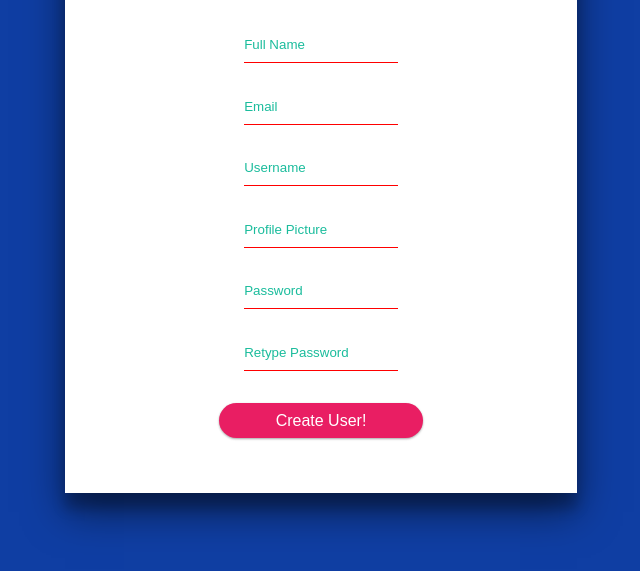
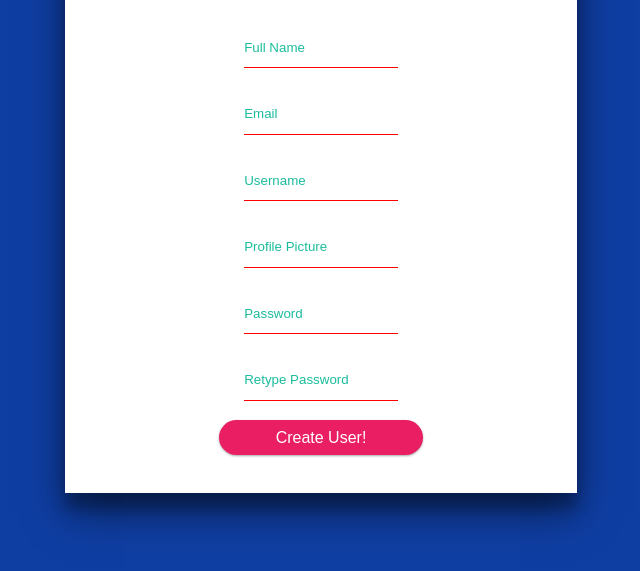
Before and after one commit to fabianbaechli/web_chat, a website: page frontend/createUser/index.html in a window 1280 px wide. Shown: the part 131-702 px from the top of the page, without its empty margins (319-959 px from the left). Drawn offline with Linux system fonts and the light colour scheme.

Commit message:
bugfix with css

```diff
--- a/frontend/chat_page/style.css
+++ b/frontend/chat_page/style.css
@@ -92,7 +92,7 @@ td, th {
 
 #popupBoxContent {
     width: 40%;
-    height: 40%;
+    height: 44%;
     margin: 50px auto;
     background-color: #FFF;
     padding: 15px;
@@ -120,6 +120,7 @@ input {
     margin-left: 35%;
     margin-top: 5%;
     width: 30%;
+    height: 20px;
     display: block;
     border: none;
     padding: 10px 0;
@@ -145,6 +146,8 @@ input:focus, input:valid {
 
 input:focus::-webkit-input-placeholder, input:valid::-webkit-input-placeholder {
     font-size: 11px;
-    -webkit-transform: translateY(-20px);
-    transform: translateY(-20px);
+    color: #1abc9c;
+    -webkit-transform: translateY(-15px);
+    transform: translateY(-15px);
+    visibility: visible !important;
 }
--- a/frontend/createUser/style.css
+++ b/frontend/createUser/style.css
@@ -4,9 +4,6 @@ body {
     height: 100%;
 }
 
-.button {
-    outline: none;
-}
 #createUserArea {
     background-color: white;
     position: absolute;
@@ -26,6 +23,7 @@ body {
 
 .button {
     background-color: #E91E63;
+    outline: none;
     border: none;
     color: white;
     width: 40%;
@@ -34,7 +32,7 @@ body {
     text-decoration: none;
     display: inline-block;
     font-size: 100%;
-    top: 84%;
+    top: 87%;
     left: 30%;
     position: absolute;
     border-radius: 23px;
@@ -66,6 +64,7 @@ input {
     border: none;
     padding: 10px 0;
     border-bottom: solid 1px #1abc9c;
+    height: 20px;
     background-size: 100% 100%;
     background-repeat: no-repeat;
     color: #0e6252;
@@ -88,6 +87,6 @@ input::-webkit-input-placeholder {
 input:focus::-webkit-input-placeholder, input:valid::-webkit-input-placeholder {
     color: #1abc9c;
     font-size: 11px;
-    -webkit-transform: translateY(-20px);
-    transform: translateY(-20px);
+    -webkit-transform: translateY(-15px);
+    transform: translateY(-15px);
 }
--- a/frontend/style.css
+++ b/frontend/style.css
@@ -83,10 +83,8 @@ input {
     display: block;
     border: none;
     padding: 10px 0;
+    height: 20px;
     border-bottom: solid 1px #1abc9c;
-    background: -webkit-linear-gradient(top, rgba(255, 255, 255, 0) 96%, #1abc9c 4%);
-    background: linear-gradient(to bottom, rgba(255, 255, 255, 0) 96%, #1abc9c 4%);
-    background-position: -500px 0;
     background-size: 100% 100%;
     background-repeat: no-repeat;
     color: #0e6252;
@@ -101,7 +99,7 @@ input:focus, input:valid {
 
 input:focus::-webkit-input-placeholder, input:valid::-webkit-input-placeholder {
     font-size: 11px;
-    -webkit-transform: translateY(-20px);
-    transform: translateY(-20px);
+    -webkit-transform: translateY(-15px);
+    transform: translateY(-15px);
     visibility: visible !important;
 }
```
